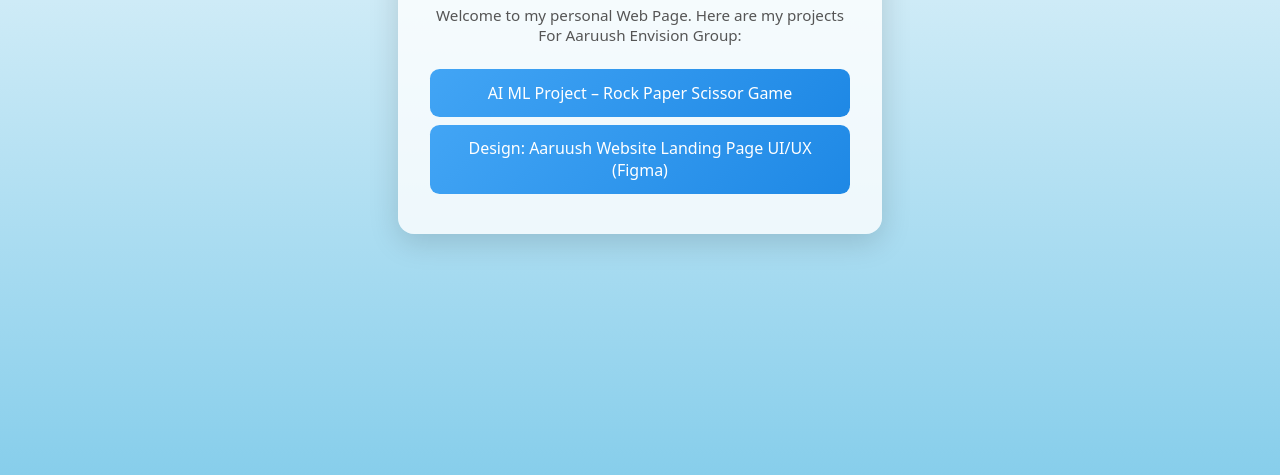
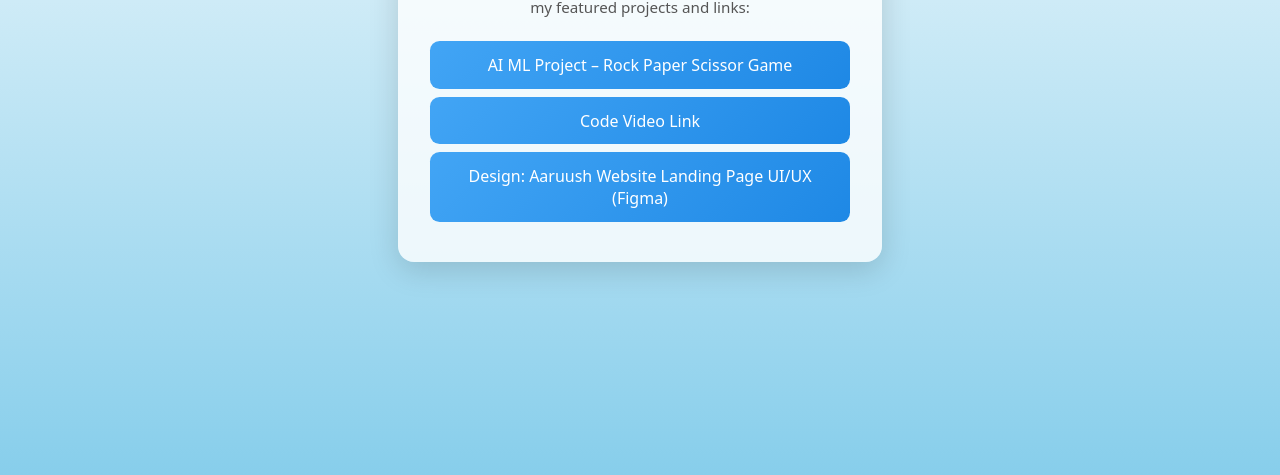
Before and after one commit to aarav9601/aaruush-landing, a plain HTML site: page index.html in a window 1280 px wide. Shown: the part 325-800 px from the top of the page. Drawn offline with Linux system fonts and the light colour scheme.

Commit message:
Update index.html

```diff
--- a/index.html
+++ b/index.html
@@ -53,9 +53,10 @@
 <body>
   <div class="card">
     <h1>Aaruush Project</h1>
-    <p class="bio">Welcome to my personal Web Page. Here are  my projects For Aaruush Envision Group:</p>
+    <p class="bio">Welcome to my personal landing page. Here are some of my featured projects and links:</p>
 
     <a class="link" href="https://github.com/aarav9601/aaruush-python-game" target="_blank">AI ML Project – Rock Paper Scissor Game</a>
+    <a class="link" href="https://drive.google.com/file/d/1wa4N1cea_RIHlN8vPUkudxRY_dLOYbJn/view?usp=sharing" target="_blank">Code Video Link</a>
     <a class="link" href="https://www.figma.com/proto/tplZ4IUZnvCHaDLym95r5p/Aarush-Website-Landing?page-id=0%3A1&node-id=1-9&p=f&viewport=458%2C284%2C0.11&t=bo0cm1sBKa5BCkkz-8&scaling=min-zoom&content-scaling=fixed&hide-ui=1" target="_blank">Design: Aaruush Website Landing Page UI/UX (Figma)</a>
 
   </div>
```
